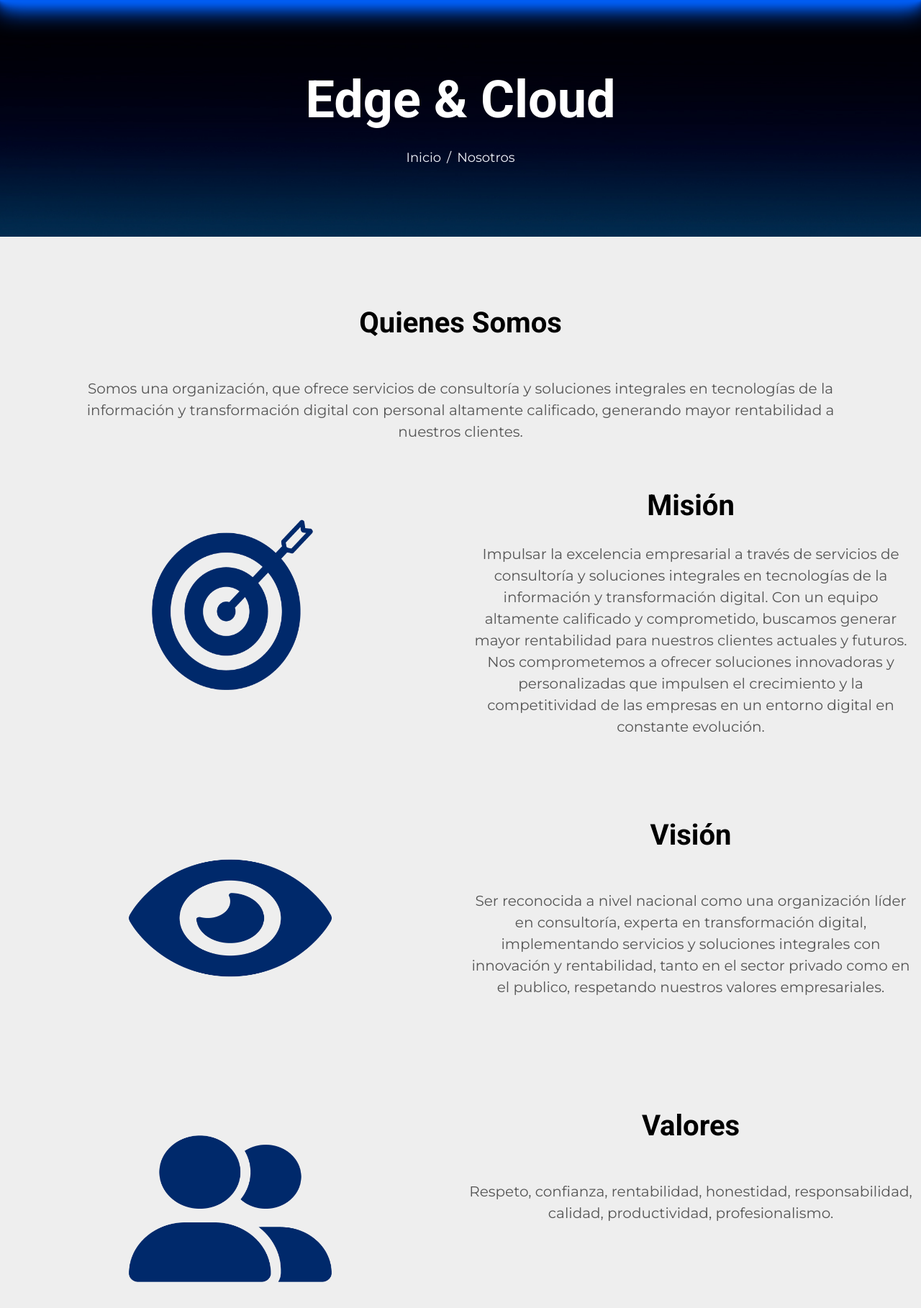
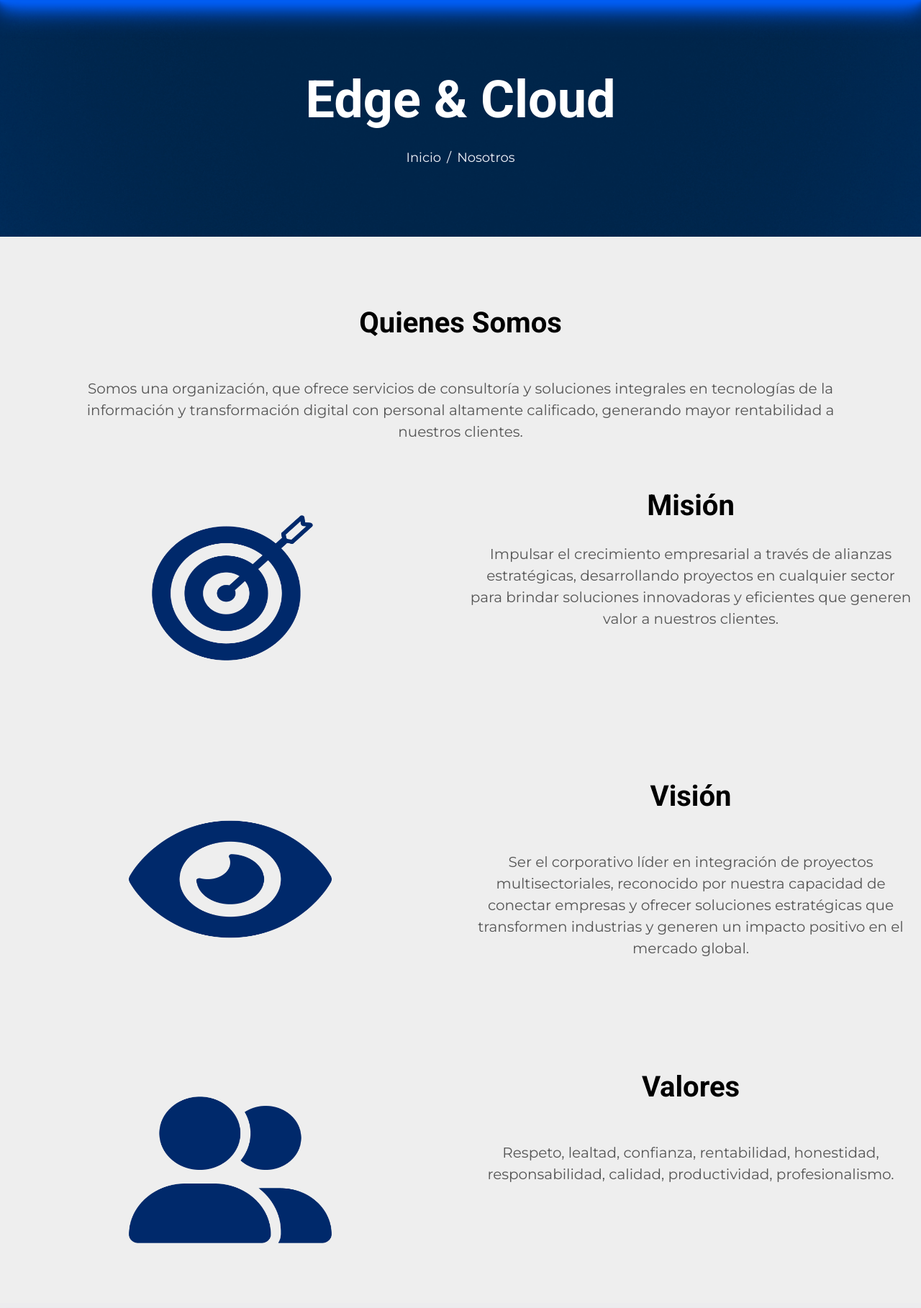
Before and after one commit to leonardoG2500/edge_cloud, a PHP site: page /nosotros in a window 1280 px wide. Shown: the part 107-1925 px from the top of the page at 72% size. Run offline with PHP 8.4, Linux system fonts and the light colour scheme; some libraries are stand-ins or nearby versions.

Commit message:
Actualización de diseño

```diff
--- a/contacto/index.php
+++ b/contacto/index.php
@@ -119,7 +119,7 @@
                 <div class="collapse navbar-collapse justify-content-center" id="navbarCollapse">
                     <div class="navbar-nav" >
                         <a href="../" class="nav-item nav-link">Inicio</a>
-                        <a href="../" class="nav-item nav-link">Nosotros</a>
+                        <a href="../nosotros" class="nav-item nav-link">Nosotros</a>
                         <!-- <a href="../servicio/equipamiento-industrial/" class="nav-item nav-link">Equipamiento Industrial</a> -->
                         <!-- <div class="nav-item dropdown">
                             <a href="#" class="nav-link dropdown-toggle" data-bs-toggle="dropdown">Servicios</a>
--- a/nosotros/index.html
+++ b/nosotros/index.html
@@ -48,6 +48,7 @@
     <!-- <div id="loader">
         <div class="spinner"></div>
     </div> -->
+
     <!-- <div class="loader loader--active">
         <div class="loader__icon">
             <svg version="1.1" id="loader-1" xmlns="http://www.w3.org/2000/svg"
@@ -173,11 +174,9 @@
                     <h2 id="titleText" class="display-6 mb-4" style="font-size: 2.5rem; font-weight: bold;">Misión</h2>
                 </div>
                 <p class="fs-5 text-center">
-                    Impulsar la excelencia empresarial a través de servicios de consultoría y soluciones integrales en
-                    tecnologías de la información y transformación digital. Con un equipo altamente calificado y
-                    comprometido, buscamos generar mayor rentabilidad para nuestros clientes actuales y futuros. Nos
-                    comprometemos a ofrecer soluciones innovadoras y personalizadas que impulsen el crecimiento y
-                    la competitividad de las empresas en un entorno digital en constante evolución.
+                    Impulsar el crecimiento empresarial a través de alianzas estratégicas, desarrollando
+                    proyectos en cualquier sector para brindar soluciones innovadoras y eficientes que generen valor
+                    a nuestros clientes.
                   </p>
             </div>
         </div>
@@ -193,10 +192,9 @@
                     <h2 id="titleText" class="display-6 mb-5">Visión</h2>
                 </div>
                 <p class="fs-5 text-center">
-                    Ser reconocida a nivel nacional como una organización líder en consultoría, experta en
-                    transformación digital, implementando servicios y soluciones integrales con innovación y
-                    rentabilidad, tanto en el sector privado como en el publico, respetando nuestros valores
-                    empresariales.
+                    Ser el corporativo líder en integración de proyectos multisectoriales, reconocido por nuestra
+                    capacidad de conectar empresas y ofrecer soluciones estratégicas que transformen industrias y
+                    generen un impacto positivo en el mercado global.
                 </p>
             </div>
         </div>
@@ -212,10 +210,9 @@
                     <h2 id="titleText" class="display-6 mb-5">Valores</h2>
                 </div>
                 <p class="fs-5 text-center">
-                    Respeto, confianza, rentabilidad, honestidad, responsabilidad, calidad, productividad,
+                    Respeto, lealtad, confianza, rentabilidad, honestidad, responsabilidad, calidad, productividad,
                     profesionalismo.
                 </p>
-
             </div>
         </div>
     </div>
@@ -223,7 +220,7 @@
 
 
     <!--Clients Star-->
-    <div class="container-xxl py-6">
+    <!-- <div class="container-xxl py-6">
         <div class="container">
             <div class="text-center text-md-start pb-5 pb-md-0 wow fadeInUp" data-wow-delay="0.1s"
                 style="max-width: 500px;">
@@ -251,7 +248,7 @@
                 </div>
             </div>
         </div>
-    </div>
+    </div> -->
     <!--Clients End-->
 
 
```
Also changed, not shown: index.php (+19 -19 lines), img/carousel-1.jpg, img/carousel-6.png (added), img/proyect/work.png (added).
